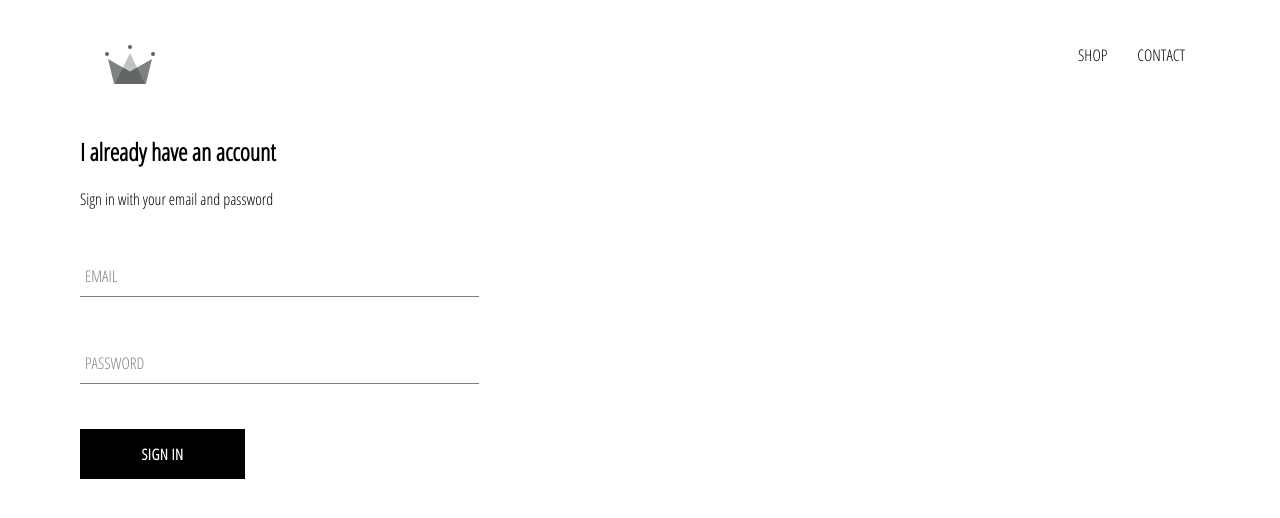
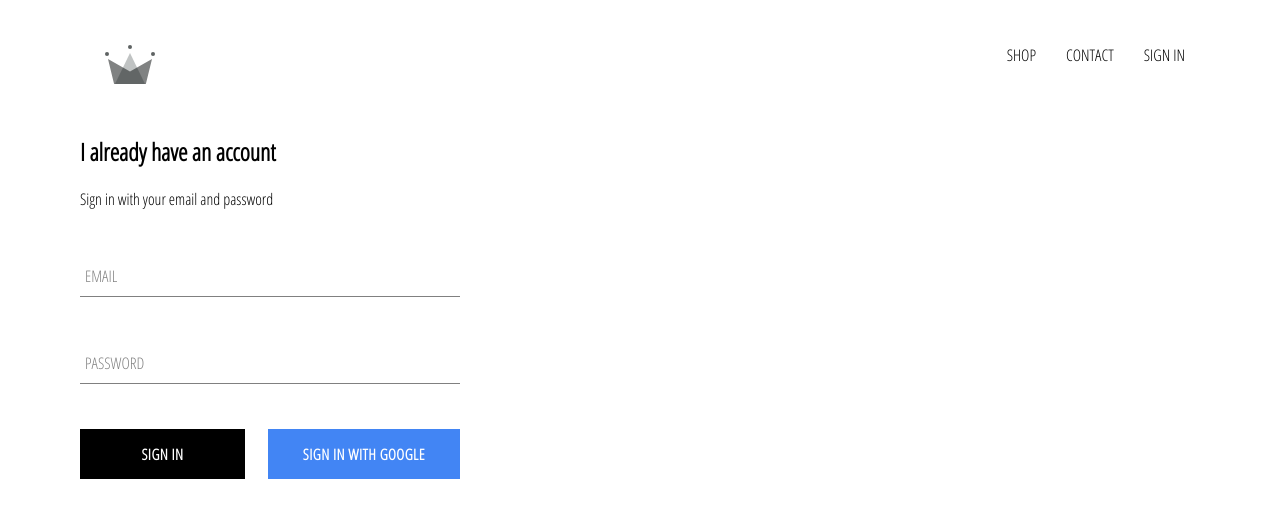
Before and after one commit to nikgun1984/ecommerce-React, a React (Create React App) app: page /signin in a window 1280 px wide. Shown: the top 518 px of the page. Built offline with nearby package versions, Linux system fonts and the light colour scheme; no server answers.

Commit message:
integrated firebase into application, created sign in page, sign in with google

```diff
--- a/package.json
+++ b/package.json
@@ -6,6 +6,7 @@
     "@testing-library/jest-dom": "^5.11.4",
     "@testing-library/react": "^11.1.0",
     "@testing-library/user-event": "^12.1.10",
+    "firebase": "^8.10.0",
     "node-sass": "^6.0.1",
     "react": "^17.0.2",
     "react-dom": "^17.0.2",
--- a/src/App.js
+++ b/src/App.js
@@ -1,14 +1,41 @@
+import React from "react";
 import { Route, Switch } from "react-router-dom";
 import "./App.css";
 import Homepage from "./pages/homepage/homepage.component";
 import ShopPage from "./pages/shop/shop.component";
 import SignInSignUpPage from "./pages/sign-in-and-sign-up/sign-in-and-sign-up.component";
 import Header from "./components/header/header.component";
+import { auth } from "./firebase/firebase.utils";
 
-function App() {
+class App extends React.Component {
+	constructor() {
+		super();
+		this.state = {
+			currentUser: null,
+		};
+	}
+
+	unsubscribeFromAuth = null;
+	/* make sure to load a user when sign in with Google
+	   Note: once a user has been authenticated even after
+	   reloading a page, this user stays signed in because
+	   google saves the record of an user and responds with an user's object data
+	*/
+	componentDidMount() {
+		this.unsubscribeFromAuth = auth.onAuthStateChanged((user) => {
+			this.setState({ currentUser: user });
+		});
+	}
+
+	componentWillUnmount() {
+		// unsubscibe from google account
+		this.unsubscribeFromAuth();
+	}
+
+	render() {
 		return (
 			<div>
-			<Header />
+				<Header currentUser={this.state.currentUser} />
 				<Switch>
 					<Route exact path="/" component={Homepage} />
 					<Route path="/shop" component={ShopPage} />
@@ -17,5 +44,6 @@
 			</div>
 		);
 	}
+}
 
 export default App;
--- a/src/components/custom-button/custom-button.component.jsx
+++ b/src/components/custom-button/custom-button.component.jsx
@@ -1,8 +1,8 @@
 import './custom-button.styles.scss';
 
-const CustomButton = ({children, ...otherProps}) => {
+const CustomButton = ({children, isGoogleSignIn,...otherProps}) => {
 	return (
-		<button className="custom-button" {...otherProps}>
+		<button className={`${isGoogleSignIn?'google-signin':''} custom-button`} {...otherProps}>
 			{children}
 		</button>
 	)
--- a/src/components/custom-button/custom-button.styles.scss
+++ b/src/components/custom-button/custom-button.styles.scss
@@ -19,4 +19,15 @@
     color: black;
     border: 1px solid black;
   }
+
+  &.google-signin{
+	background-color: #4285f4;
+	color: white;
+
+	&:hover {
+		background-color: #357ae8;
+		border: none;
+	}
+
+  }
 }
--- a/src/components/header/header.component.jsx
+++ b/src/components/header/header.component.jsx
@@ -1,8 +1,9 @@
 import './header.styles.scss';
 import {Link} from 'react-router-dom';
 import {ReactComponent as Logo } from '../../assets/crown.svg';
+import { auth } from '../../firebase/firebase.utils';
 
-const Header = () => {
+const Header = ({currentUser}) => {
 	return (
 		<div className="header">
 			<Link className="logo-container" to="/">
@@ -11,6 +12,11 @@
 			<div className="options">
 				<Link className="option" to="/shop">SHOP</Link>
 				<Link className="option" to="/shop">CONTACT</Link>
+				{
+					currentUser?
+					<div className="option" onClick={()=>auth.signOut()}>SIGN OUT</div>:
+					<Link className="option" to="/signin">SIGN IN</Link>
+				}
 			</div>
 		</div>
 	)
--- a/src/components/header/header.styles.scss
+++ b/src/components/header/header.styles.scss
@@ -20,6 +20,7 @@
 
     .option {
       padding: 10px 15px;
+	  cursor: pointer;
     }
   }
 }
--- a/src/components/sign-in/sign-in.component.jsx
+++ b/src/components/sign-in/sign-in.component.jsx
@@ -2,6 +2,8 @@
 
 import FormInput from "../form-input/form-input.component";
 import CustomButton from "../custom-button/custom-button.component";
+import { signInWithGoogle } from "../../firebase/firebase.utils";
+
 import './sign-in.styles.scss';
 
 export default class SignIn extends React.Component {
@@ -32,7 +34,10 @@
 				<form onSubmit={this.handleSubmit}>
 					<FormInput type="email" name="email" value={this.state.email} handleChange={this.handleChange} label="EMAIL" required/>
 					<FormInput type="password" name="password" value={this.state.password} required handleChange={this.handleChange} label="PASSWORD"/>
-					<CustomButton type="submit" value="Submit Form">Sign in</CustomButton>
+					<div className="buttons">
+						<CustomButton type="submit" value="Submit Form">Sign in</CustomButton>
+						<CustomButton onClick={signInWithGoogle} isGoogleSignIn>Sign in with Google</CustomButton>
+					</div>
 				</form>
 			</div>
 		)
--- a/src/components/sign-in/sign-in.styles.scss
+++ b/src/components/sign-in/sign-in.styles.scss
@@ -1,9 +1,14 @@
 .sign-in {
-	width: 30vw;
+	width: 380px;
 	display: flex;
 	flex-direction: column;
 
 	.title {
 		margin: 10px 0;
 	}
+
+	.buttons {
+		display: flex;
+		justify-content: space-between;
+	}
 }
--- /dev/null
+++ b/src/firebase/firebase.utils.js
@@ -0,0 +1,28 @@
+import firebase from "firebase/app";
+import "firebase/firestore";
+import "firebase/auth";
+
+// My web app's Firebase configuration
+const config = {
+	apiKey: "AIzaSyDfWX9GAgL8r7t11RF_A1bLCs_WH7RMB7M",
+	authDomain: "cwn-db-54b7b.firebaseapp.com",
+	projectId: "cwn-db-54b7b",
+	storageBucket: "cwn-db-54b7b.appspot.com",
+	messagingSenderId: "132220095678",
+	appId: "1:132220095678:web:5a23336932241bda6422ef",
+};
+
+// initialize Firebase with appropriate configurations
+firebase.initializeApp(config);
+
+// use anything that related to authentication
+export const auth = firebase.auth();
+export const firestore = firebase.firestore();
+
+// setup Google authentication utility
+const provider = new firebase.auth.GoogleAuthProvider();
+// use Google popup everytime we try to sign in with Google account
+provider.setCustomParameters({ prompt: "select_account" });
+export const signInWithGoogle = () => auth.signInWithPopup(provider);
+
+export default firebase;
--- a/src/index.css
+++ b/src/index.css
@@ -1,3 +1,7 @@
+* {
+    box-sizing: border-box;
+}
+
 body {
     margin: 0;
     font-family: 'Open Sans Condensed', sans-serif;
```
Also changed, not shown: 1 other file (tests, documents, lock files or other folders). Lines whose indentation alone changed are shown as unchanged.
